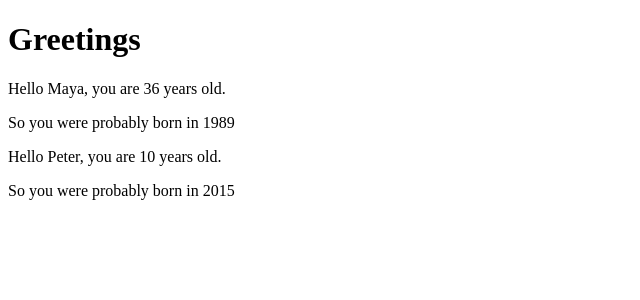
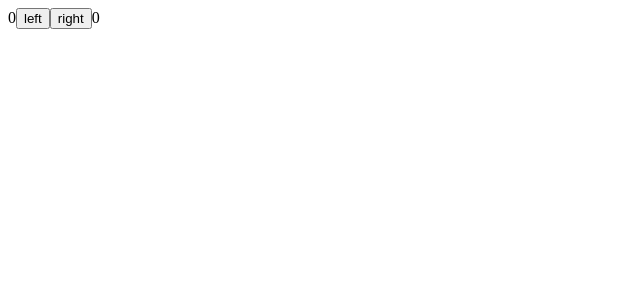
Before and after one commit to PlatynowyGarnek/full_stack_open, a React (Vite) app in the folder testingpage/: page / in a window 1280 px wide. Shown: the top 300 px of the page, without its empty margins (0-640 px from the left). Built offline with nearby package versions, Linux system fonts and the light colour scheme.

Commit message:
first version of part1d code

```diff
--- a/testingpage/src/App.jsx
+++ b/testingpage/src/App.jsx
@@ -1,28 +1,19 @@
-const Hello = (props) => {
-  const bornYear = () =>
-  {
-    const yearNow = new Date().getFullYear()
-    return yearNow - props.age
-  }
+import { useState } from "react"
+
+const App = () => {
+  const [left, setLeft] = useState(0)
+  const [right, setRight] = useState(0)
+
   return (
     <div>
-      <p>
-        Hello {props.name}, you are {props.age} years old.
-      </p>
-      <p>So you were probably born in {bornYear()}</p>
-    </div>
-  )
-}
-
-
-const App = () => {
-  const name = 'Peter'
-  const age = 10
-  return (
-    <div>
-      <h1>Greetings</h1>
-      <Hello name="Maya" age={26+10} />
-      <Hello name={name} age={age} />
+      {left}
+      <button onClick={() => setLeft(left + 1)}>
+        left
+      </button>
+      <button onClick={() => setRight(right + 1)}>
+        right
+      </button>
+      {right}
     </div>
   )
 }
```
